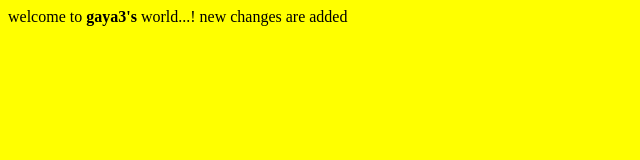
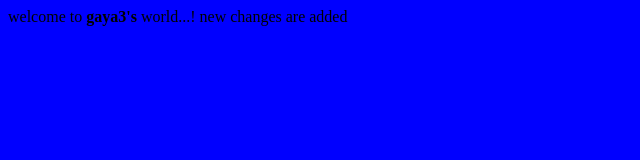
Before and after one commit to gayathrigopireddy123/jenkinsp2025, a plain HTML site: page index.html in a window 1280 px wide. Shown: the whole page, without its empty margins (0-640 px from the left). Drawn offline with Linux system fonts and the light colour scheme.

Commit message:
file added

```diff
--- a/index.html
+++ b/index.html
@@ -1,4 +1,4 @@
-<body style= "background: yellow;">
+<body style= "background: blue;">
 welcome to<b> gaya3's</b> world...!
 new changes are added
 
```
